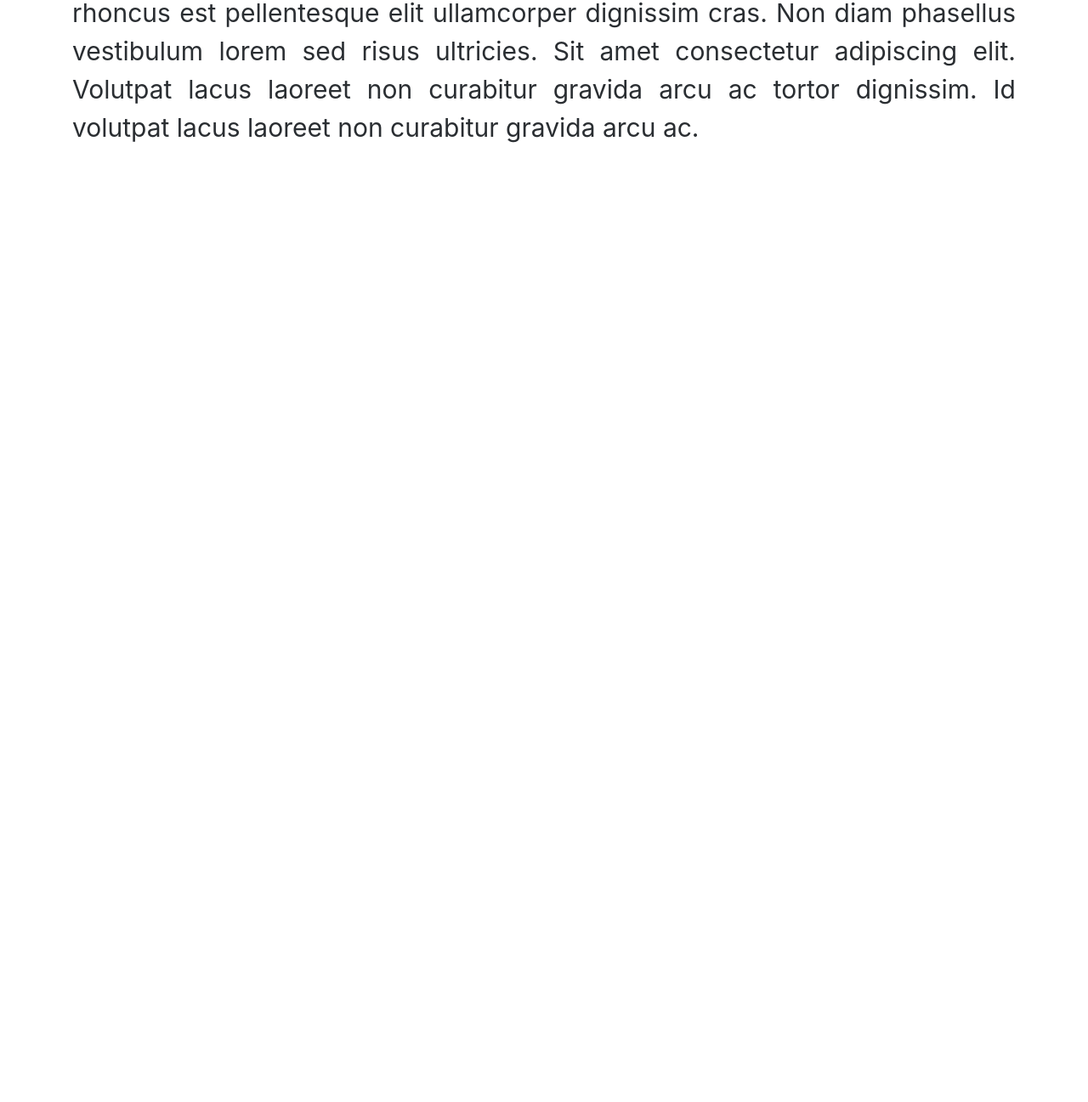
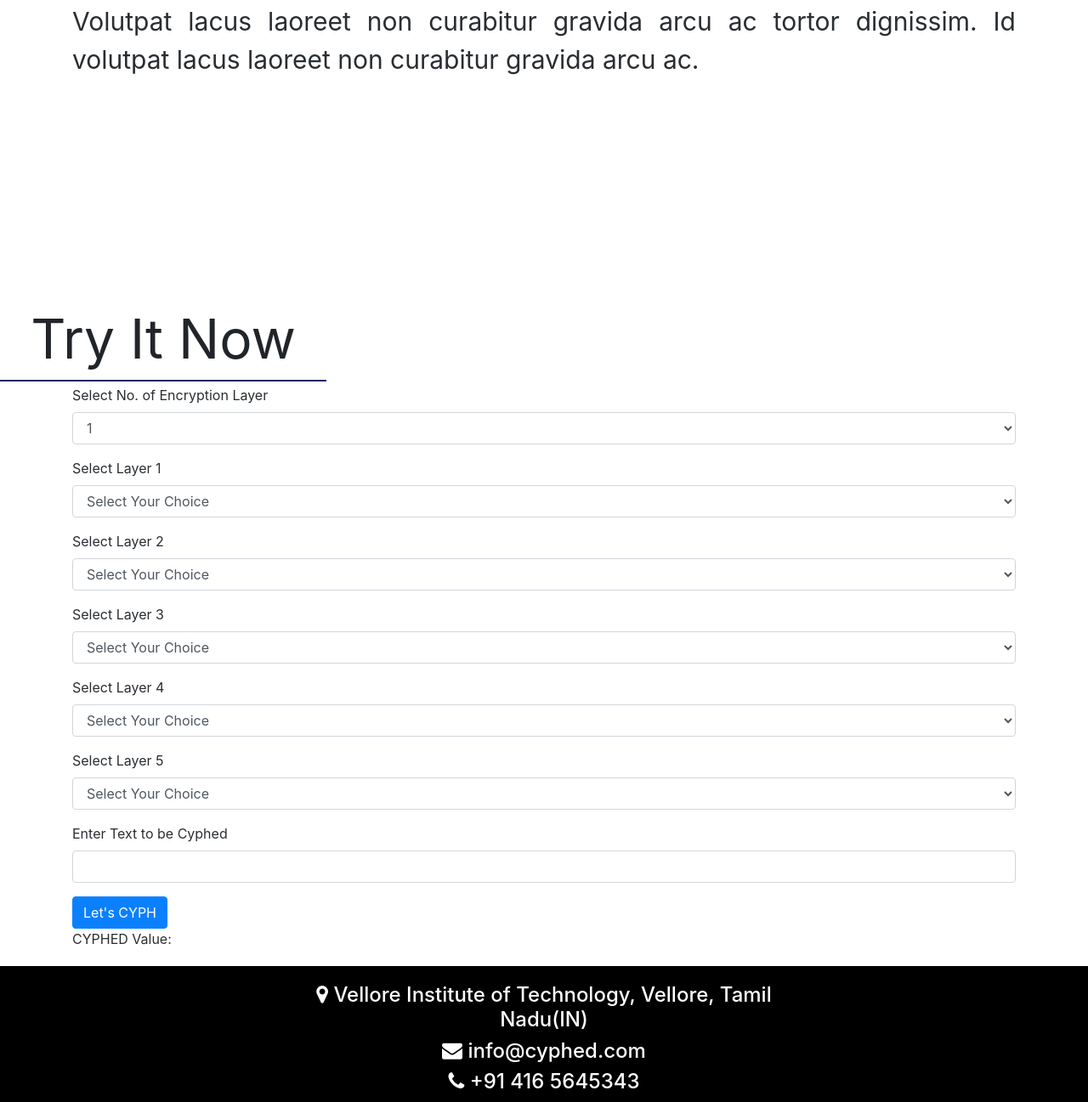
Before and after one commit to gvinayakgupta/VSYS-CYPHED, a plain HTML site: page index.html in a window 1280 px wide. Shown: the part 1299-2596 px from the top of the page at 85% size. Before the commit the page ends 1600 px from the top, so only its background shows below. Drawn offline with nearby package versions, Linux system fonts and the light colour scheme.

Commit message:
Review-1

```diff
--- a/assets/style.css
+++ b/assets/style.css
@@ -93,8 +93,23 @@ a{
 }
 
 .about{
-    padding-top: 20vh;
+    padding-top: 10vh;
     font-size: 30px;
     font-style: bold italic;
     text-align: justify;
 }
+
+#abt{
+    min-height: 100vh;
+    width: 100vw;
+}
+
+#try{
+    min-height: 100vh;
+    width: 100vw;
+}
+
+#cnt{
+    min-height: 20vh;
+    background-color: #000000;
+}
--- a/index.html
+++ b/index.html
@@ -3,9 +3,11 @@
         <title>CYPHED-Provid</title>
         <meta name="viewport" content="width=device-width, initial-scale=1.0">
         <meta http-equiv="Content-Type" content="text/html;charset=UTF-8">
+        <link rel="icon" href="assets/favicon.ico" type="image/ico" size="64X64">
         <link rel="stylesheet" href="assets/style.css">
         <link rel="stylesheet" href="https://stackpath.bootstrapcdn.com/bootstrap/4.4.1/css/bootstrap.min.css" integrity="sha384-Vkoo8x4CGsO3+Hhxv8T/Q5PaXtkKtu6ug5TOeNV6gBiFeWPGFN9MuhOf23Q9Ifjh" crossorigin="anonymous">
         <link href="https://unpkg.com/aos@2.3.1/dist/aos.css" rel="stylesheet">
+        <link rel="stylesheet" href="https://stackpath.bootstrapcdn.com/font-awesome/4.7.0/css/font-awesome.min.css">
     </head>
     <body>
         <header>
@@ -52,15 +54,112 @@
             </div>
         </div>
         <div id="try">
+            <div class="heading" data-aos="fade-right" data-aos-duration="2000">Try It Now</div>
+            <div class="container form" data-aos="fade-up" data-aos-duration="3000" data-aos-delay="500">
+                <form onSubmit="LetsCYPH()">
+                    <div class="form-group">
+                        <label for="NoL">Select No. of Encryption Layer</label>
+                        <select class="form-control" id="NoL">
+                            <option>1</option>
+                            <option>2</option>
+                            <option>3</option>
+                            <option>4</option>
+                            <option>5</option>
+                        </select>
+                    </div>
+                    <div class="form-group">
+                        <label for="L1">Select Layer 1</label>
+                        <select class="form-control" id="L1">
+                            <option>Select Your Choice</option>
+                            <option>Caesar Cipher</option>
+                            <option>Railfence</option>
+                            <option>SHA-512</option>
+                            <option>SHA-256</option>
+                            <option>SHA-1</option>
+                            <option>SHA-224</option>
+                        </select>
+                    </div>
+                    <div class="form-group">
+                        <label for="L2">Select Layer 2</label>
+                        <select class="form-control" id="L2">
+                            <option>Select Your Choice</option>
+                            <option>Caesar Cipher</option>
+                            <option>Railfence</option>
+                            <option>SHA-512</option>
+                            <option>SHA-256</option>
+                            <option>SHA-1</option>
+                            <option>SHA-224</option>
+                        </select>
+                    </div>
+                    <div class="form-group">
+                        <label for="L3">Select Layer 3</label>
+                        <select class="form-control" id="L3">
+                            <option>Select Your Choice</option>
+                            <option>Caesar Cipher</option>
+                            <option>Railfence</option>
+                            <option>SHA-512</option>
+                            <option>SHA-256</option>
+                            <option>SHA-1</option>
+                            <option>SHA-224</option>
+                        </select>
+                    </div>
+                    <div class="form-group">
+                        <label for="L4">Select Layer 4</label>
+                        <select class="form-control" id="L4">
+                            <option>Select Your Choice</option>
+                            <option>Caesar Cipher</option>
+                            <option>Railfence</option>
+                            <option>SHA-512</option>
+                            <option>SHA-256</option>
+                            <option>SHA-1</option>
+                            <option>SHA-224</option>
+                        </select>
+                    </div>
+                    <div class="form-group">
+                        <label for="L5">Select Layer 5</label>
+                        <select class="form-control" id="L5">
+                            <option>Select Your Choice</option>
+                            <option>Caesar Cipher</option>
+                            <option>Railfence</option>
+                            <option>SHA-512</option>
+                            <option>SHA-256</option>
+                            <option>SHA-1</option>
+                            <option>SHA-224</option>
+                        </select>
+                    </div>
+                    <div class="form-group">
+                        <label for="2Bcyphed">Enter Text to be Cyphed</label>
+                        <input type="text" class="form-control" name="2Bcyphed" id="2Bcyphed">
+                    </div>
+                    <button type="submit" class="btn btn-primary">Let's CYPH</button>
+                    <div class="form-group">
+                        <label>CYPHED Value:</label>
+                        <h3 id="cyphed"></h3>
+                    </div>
+                </form>
 
+            </div>
         </div>
         <footer id="cnt">
-
+            <div class="row" style="text-align: center; color: #ffffff;">
+                <div class="col-12 col-md-3"></div>
+                <div class="col-12 col-md-6" style="padding-top: 20px;">
+                    <h4><a href="http://"><span class="fa fa-map-marker"></span> Vellore Institute of Technology, Vellore, Tamil Nadu(IN)</a></h3>
+                    <h4><a href="mailto:info@cyphed.com"><span class="fa fa-envelope"></span> info@cyphed.com</a></h3>
+                    <h4><a href="tel:+91 416 12"><span class="fa fa-phone"></span> +91 416 5645343</a></h3>
+                </div>
+                <div class="col-12 col-md-3"></div>
+            </div>
         </footer>
         <script src="https://code.jquery.com/jquery-3.4.1.slim.min.js" integrity="sha384-J6qa4849blE2+poT4WnyKhv5vZF5SrPo0iEjwBvKU7imGFAV0wwj1yYfoRSJoZ+n" crossorigin="anonymous"></script>
         <script src="https://cdn.jsdelivr.net/npm/popper.js@1.16.0/dist/umd/popper.min.js" integrity="sha384-Q6E9RHvbIyZFJoft+2mJbHaEWldlvI9IOYy5n3zV9zzTtmI3UksdQRVvoxMfooAo" crossorigin="anonymous"></script>
         <script src="https://stackpath.bootstrapcdn.com/bootstrap/4.4.1/js/bootstrap.min.js" integrity="sha384-wfSDF2E50Y2D1uUdj0O3uMBJnjuUD4Ih7YwaYd1iqfktj0Uod8GCExl3Og8ifwB6" crossorigin="anonymous"></script>
         <script src="https://unpkg.com/aos@2.3.1/dist/aos.js"></script>
         <script>AOS.init();</script>
+        <script>
+            function LetsCYPH(){
+                document.getElementById('cyphed').innerHTML="DEMO TEXT";
+            }
+        </script>
     </body>
 </html>
```
Also changed, not shown: assets/Favicon - Copy.ico (added).
